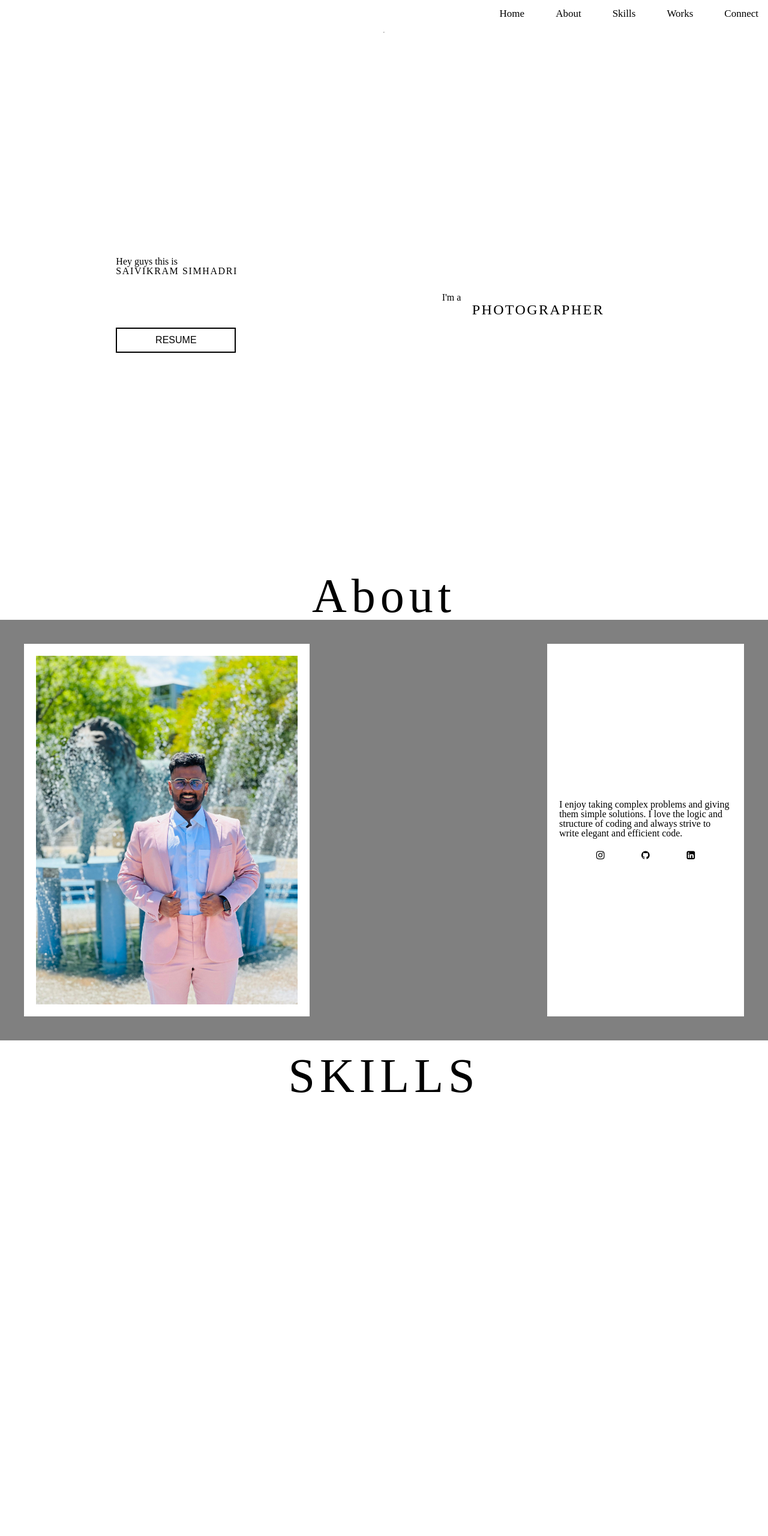
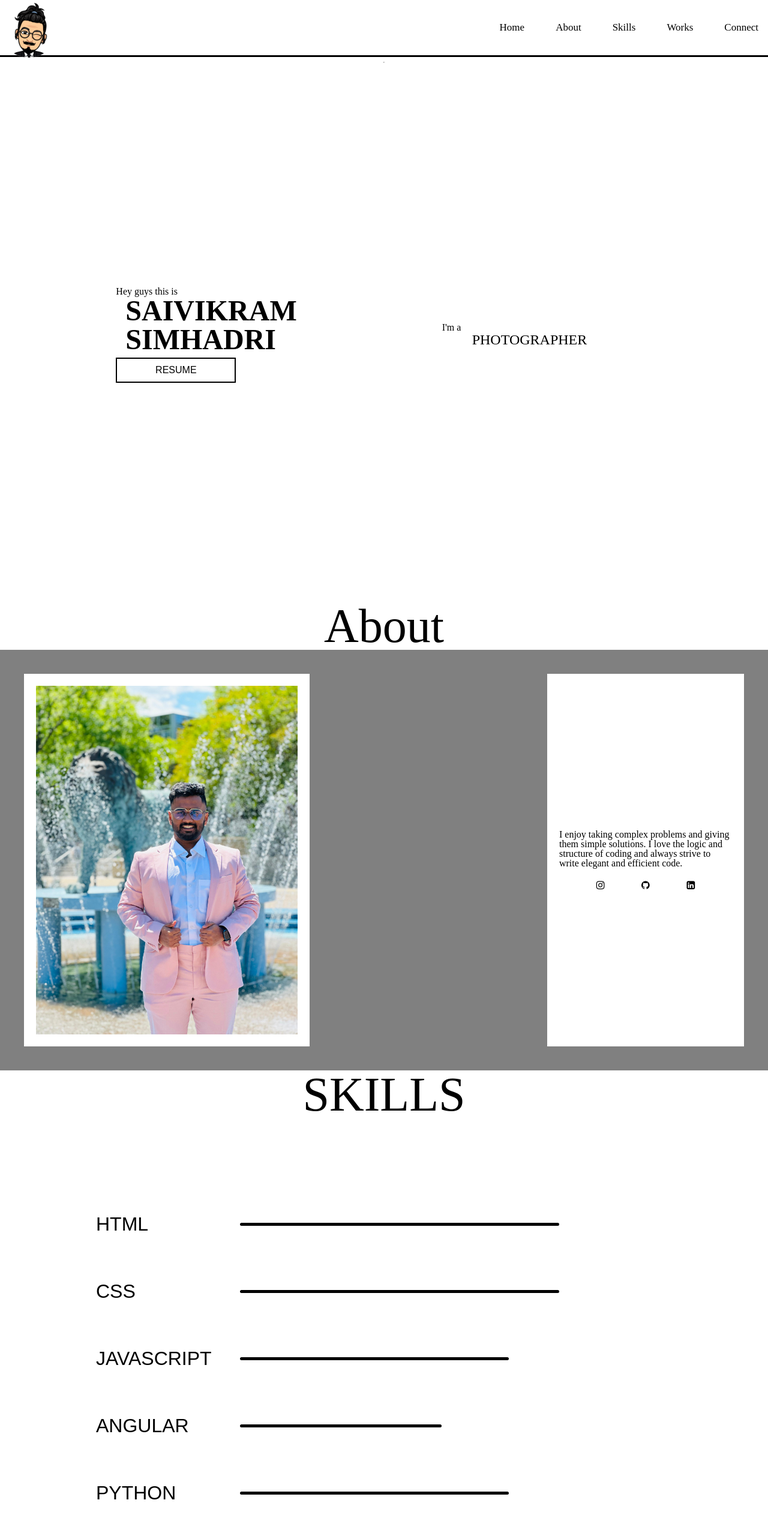
Before and after one commit to saivikramsimhadri/saivikramsimhadri.github.io, a plain HTML site: page index.html in a window 1280 px wide. Shown: the top 2560 px of the page at 60% size. Before the commit the page ends 1837 px from the top, so only its background shows below. Drawn offline with nearby package versions, Linux system fonts and the light colour scheme; a script that the page names is missing.

Commit message:
skills-commit

```diff
--- a/index.html
+++ b/index.html
@@ -18,9 +18,10 @@
   </head>
   <body>
     <div class="nav topnav" id="topnav">
+      <img src="pc.png" alt="emoji" class="pc">
       <a href="#home">Home</a>
       <a href="#about">About</a>
-      <a href="javascript:void(0);">Skills</a>
+      <a href="#skills">Skills</a>
       <a href="javascript:void(0);">Works</a>
       <a href="javascript:void(0);">Connect</a>
       <a href="javascript:void(0);" class="icon" onclick="myFunction()">
@@ -35,7 +36,7 @@
       <div class="left-main">
         <div>
           <p>Hey guys this is</p>
-          <h1>SAIVIKRAM SIMHADRI</h1>
+          <h1 class="name1" id="name1">SAIVIKRAM SIMHADRI</h1>
         </div>
         <button class="btn" id="download-button">RESUME</button>
       </div>
@@ -69,8 +70,52 @@
       </div>
     </div>
     </div>
-    <h1 class="heading">SKILLS</h1>
-    <div class="skills"></div>
+
+    <div class="skills-section" id="skills">
+
+
+      <h1 class="heading">SKILLS</h1>
+      <div class="skl">      <div class="skill-container">
+
+        <div class="skill">
+<h1>HTML</h1>
+<div class="progress-bar" data-width="95" style="width:95%,"></div>
+
+    </div>
+    <div class="skill">
+      <h1>CSS</h1>
+      <div class="progress-bar" data-width="95" style="width:95%,"></div>
+
+          </div>
+          <div class="skill">
+            <h1>JAVASCRIPT</h1>
+            <div class="progress-bar" data-width="80" style="width:95%,"></div>
+
+                </div>
+                <div class="skill">
+                  <h1>ANGULAR</h1>
+                  <div class="progress-bar" data-width="60" style="width:95%,"></div>
+
+                      </div>
+                      <div class="skill">
+                        <h1>PYTHON</h1>
+                        <div class="progress-bar" data-width="80" style="width:95%,"></div>
+
+                            </div>
+                            <div class="skill">
+                              <h1>REACT</h1>
+                              <div class="progress-bar" data-width="70" style="width:95%,"></div>
+
+                                  </div>
+
+
+
+
+</div>
+
+
+    </div>
+
 
     <script src="navbar.js"></script>
     <script src="script.js"></script>
--- a/script.js
+++ b/script.js
@@ -17,3 +17,42 @@ function myFunction() {
     x.className = "nav topnav";
   }
 }
+
+// SKILLS BAR
+var bars = document.querySelectorAll(".progress-bar");
+var options = {
+  root: null,
+  rootmargin: "0",
+  threshold: 0.2,
+};
+
+var observer = new IntersectionObserver((entries, observer) => {
+  entries.forEach((entry) => {
+    if (!entry.isIntersecting) {
+      return;
+    }
+    entry.target.style.width = entry.target.getAttribute("data-width") + "%";
+    observer.unobserve(entry.target);
+  });
+}, options);
+
+bars.forEach((bar) => {
+  observer.observe(bar);
+});
+
+var observer2 = new IntersectionObserver((entries) => {
+  entries.forEach((entry) => {
+    if (!entry.isIntersecting) {
+      return;
+    }
+    entry.target.style.opacity = 1;
+    entry.target.style.top = 0;
+    observer2.unobserve(entry.target);
+  });
+}, options);
+
+var abouts = document.querySelectorAll(".lazy-load");
+
+abouts.forEach((about) => {
+  observer2.observe(about);
+});
--- a/styles.css
+++ b/styles.css
@@ -5,6 +5,9 @@ html {
 body {
   display: flex;
   flex-direction: column;
+  background-color: white;
+  color: black;
+  font-family: "Poppins", sans-serif;
 }
 
 .nav {
@@ -13,8 +16,21 @@ body {
   background-color: #ffffff;
   display: flex;
   justify-content: flex-end;
+  border-bottom: solid;
+  line-height: 4rem;
+  box-sizing: border-box;
 }
-
+.pc {
+  display: inline-block;
+  width: 6rem;
+  box-sizing: border-box;
+  position: absolute;
+  left: 0;
+}
+img {
+  overflow-clip-margin: content-box;
+  overflow: clip;
+}
 .nav a {
   margin-left: 20px;
   text-decoration: none;
@@ -28,9 +44,32 @@ body {
   justify-content: space-evenly;
   align-items: center;
 }
+.name1 {
+  display: inline-block;
+  margin-left: 1rem;
+  font-size: 3rem;
+  font-weight: 550;
+  opacity: 0;
+  -webkit-animation: reveal 1s forwards;
+  animation: reveal 1s forwards;
+  -webkit-animation-delay: 500ms;
+  animation-delay: 500ms;
+  z-index: 0;
+}
+@keyframes reveal {
+  0% {
+    display: none;
+    opacity: 0;
+  }
+
+  100% {
+    opacity: 1;
+    display: inline-block;
+  }
+}
 
 .about-section {
-  height: 100vh;
+  /* height: 100vh; */
   margin-top: 45px;
 }
 
@@ -52,13 +91,6 @@ body {
   color: #000000;
 }
 
-h1 {
-  letter-spacing: 0.1em;
-}
-h1 span {
-  display: inline-block;
-  animation: animate 1s linear forwards;
-}
 @keyframes animate {
   0% {
     opacity: 0;
@@ -123,7 +155,7 @@ h1 span {
   display: flex;
   background-color: grey;
   padding: 20px;
-  justify-content: space-between;
+  justify-content: space-evenly;
 
   /* Horizontally center the content */
 }
@@ -204,3 +236,64 @@ h1 span {
   background-color: #000000;
   color: #ffffff;
 }
+#skills {
+  height: 15rem;
+  background-color: white;
+}
+
+.skls {
+  font-size: 10rem;
+  position: absolute;
+  margin-top: -7rem;
+  margin-left: 20%;
+  color: grey;
+}
+
+.skl {
+  max-width: 1400px;
+  margin: auto;
+  padding: 10rem;
+  padding-bottom: 50px;
+}
+
+.skills-container {
+  display: flex;
+  flex-direction: row;
+  flex-wrap: wrap;
+  justify-content: space-between;
+  align-items: center;
+  place-content: center;
+}
+
+@media screen and (max-width: 768px) {
+  .skills-container {
+    grid-template-columns: auto;
+  }
+}
+
+.skl .skill {
+  width: 50rem;
+}
+
+.skill {
+  display: -ms-grid;
+  display: grid;
+  -ms-grid-columns: 30% auto;
+  grid-template-columns: 30% auto;
+  -webkit-box-align: center;
+  -ms-flex-align: center;
+  align-items: center;
+  margin-bottom: 5rem;
+  font-family: "Poppins", sans-serif;
+  font-size: 2rem;
+}
+
+.progress-bar {
+  height: 5px;
+  background-color: black;
+  width: 0;
+  -webkit-transition: all 1s 0.3s;
+  -o-transition: all 1s 0.3s;
+  transition: all 1s 0.3s;
+  border-radius: 10px;
+}
```
Also changed, not shown: pc.png (added).
